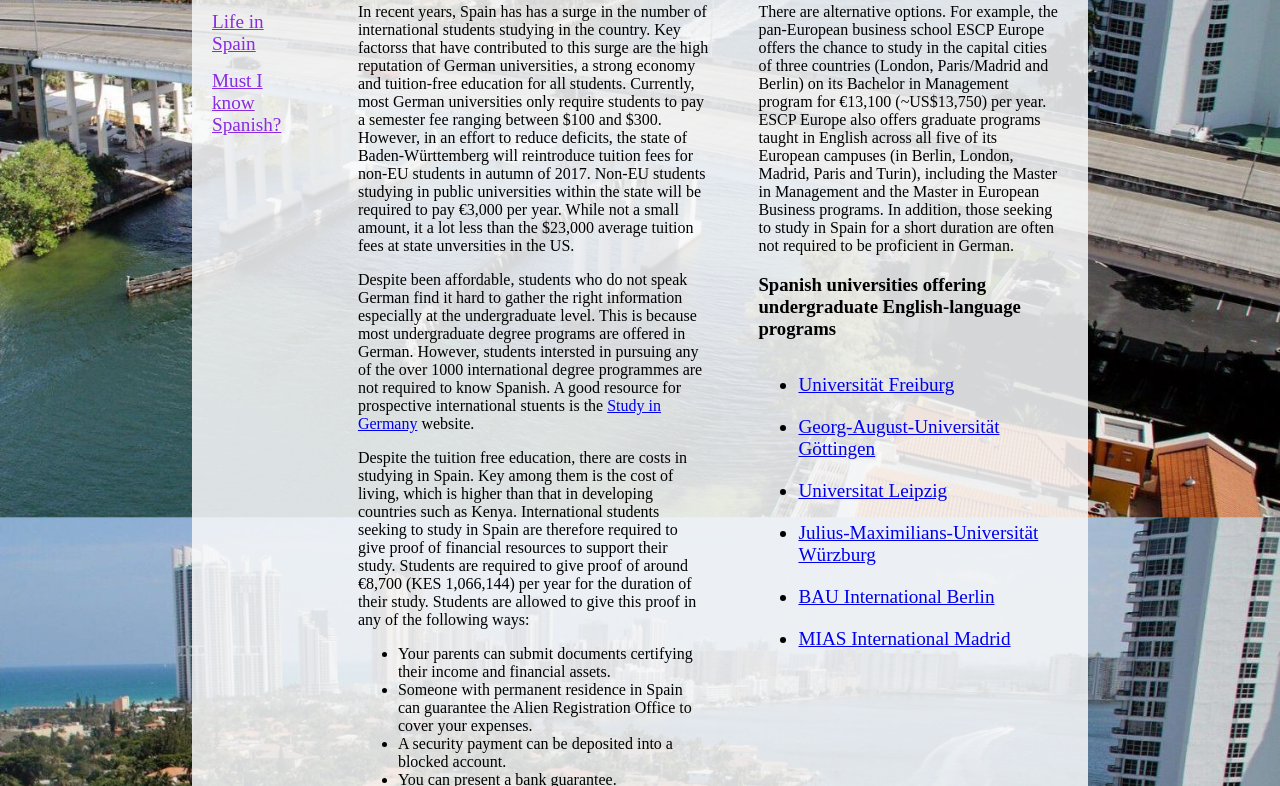
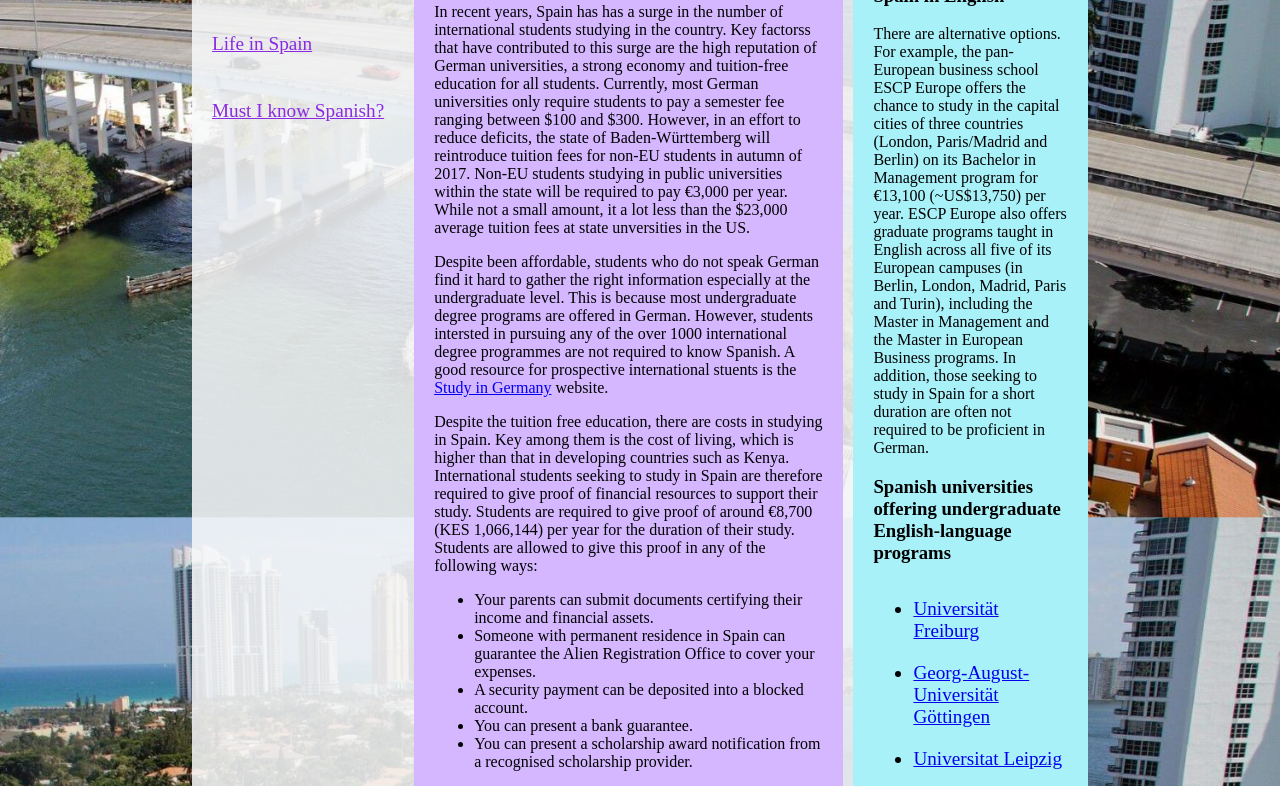
Before and after one commit to feLycks/study_in_spain, a plain HTML site: page index.html in a window 1280 px wide. Shown: the part 336-1122 px from the top of the page. Drawn offline with Linux system fonts and the light colour scheme.

Commit message:
style refactor

```diff
--- a/style.css
+++ b/style.css
@@ -39,10 +39,19 @@ footer a {
     justify-content: space-around;
     height: 200px;
 }
+#content-2 {
+    background-color: rgb(213, 183, 255);
+    flex: 2;
+}
 
 #content-1 a {
     color: blueviolet;
     font-size: 1.2rem;
+}
+#content-3 {
+    background-color: rgb(169, 241, 249);
+    flex: 1;
+    margin-right: 0;
 }
 
 #content-3  ul li{
```
